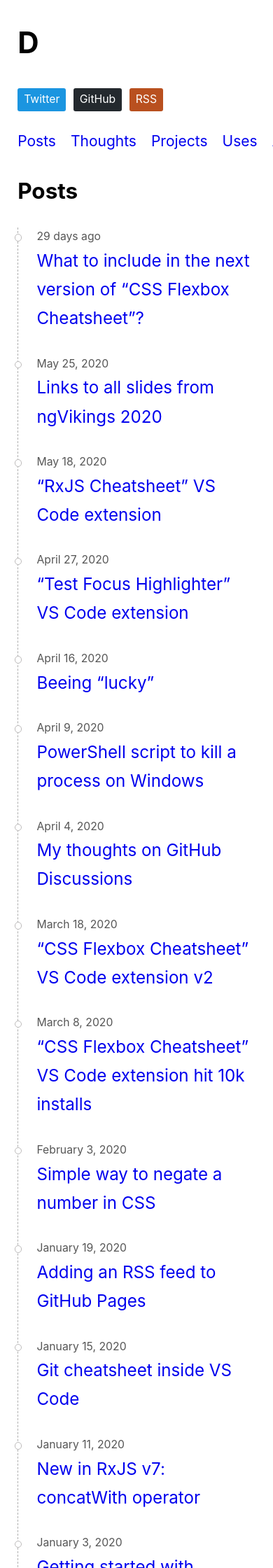
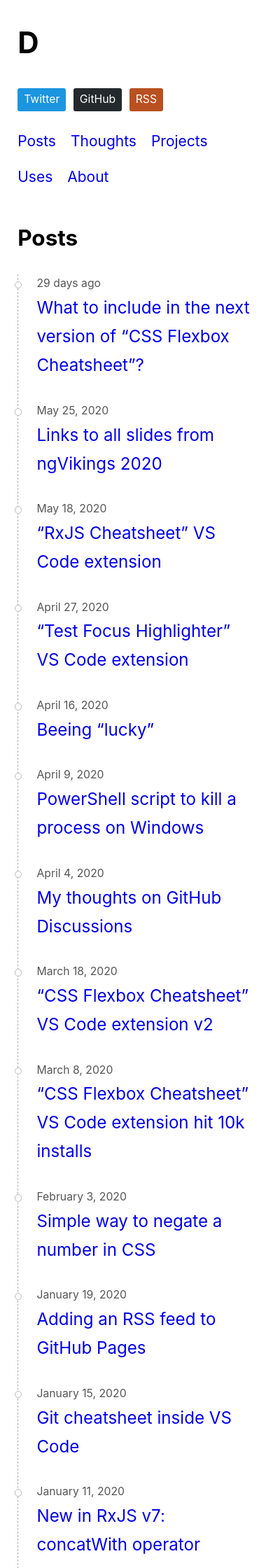
Before and after one commit to dzhavat/dzhavat.github.io, a Jekyll site: the page built from index.md, in a window 390 px wide. Shown: the top 2240 px of the page at 70% size. Built offline with Jekyll 4.4.1, drawn with Linux system fonts in a browser that asks for light colours.

Commit message:
Fix menu on small screens

```diff
--- a/assets/css/custom.css
+++ b/assets/css/custom.css
@@ -49,13 +49,19 @@
 }
 
 nav ul {
+  align-items: flex-start;
+  flex-wrap: wrap;
   display: flex;
   list-style: none;
   padding-left: 0;
 }
 
-nav ul li + li {
-  margin-left: 1rem;
+nav ul li {
+  margin-bottom: 0.75rem;
+}
+
+nav ul li:not(:last-of-type) {
+  margin-right: 1rem;
 }
 
 .posts {
@@ -266,6 +272,12 @@
   }
 }
 
+@media (min-width: 28em) {
+  nav ul li {
+    margin-bottom: 0;
+  }
+}
+
 @media (min-width: 37.5em) {
   header {
     align-items: center;
```
